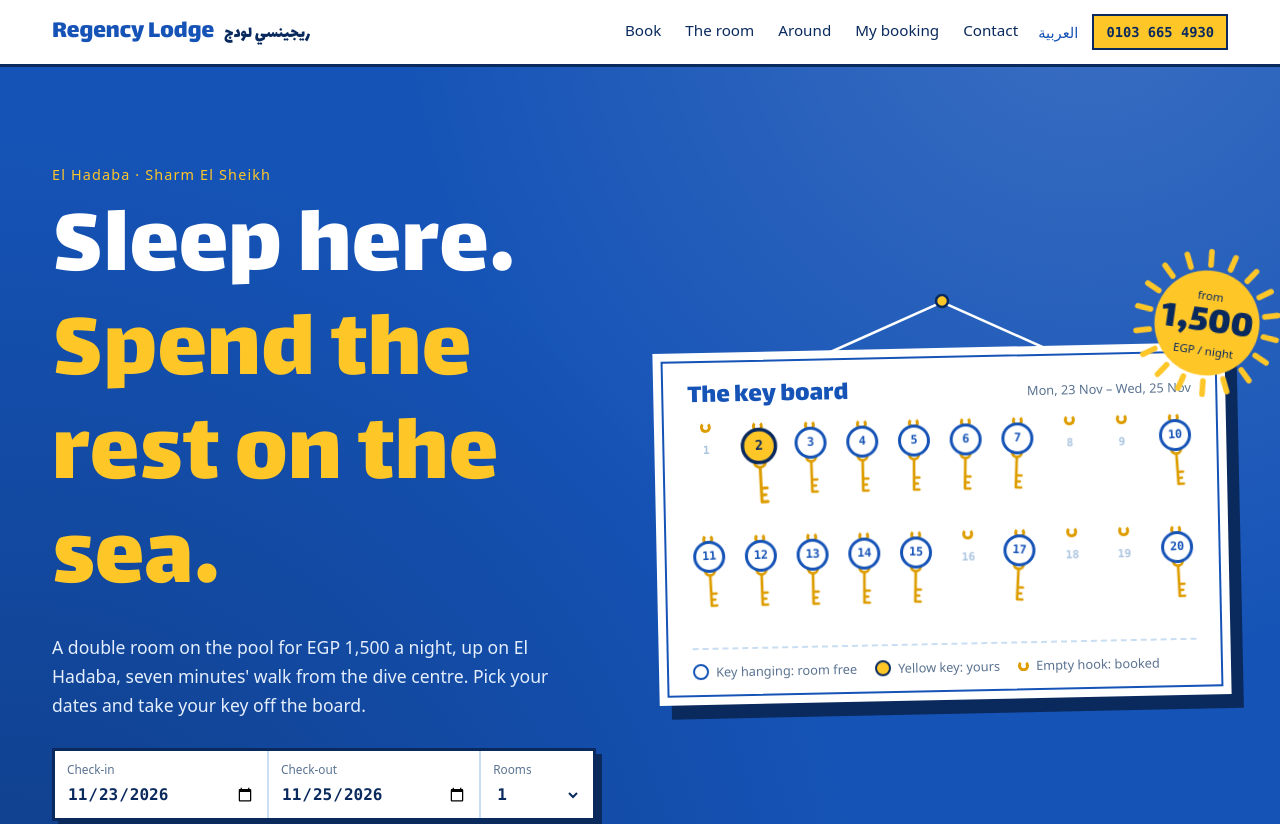
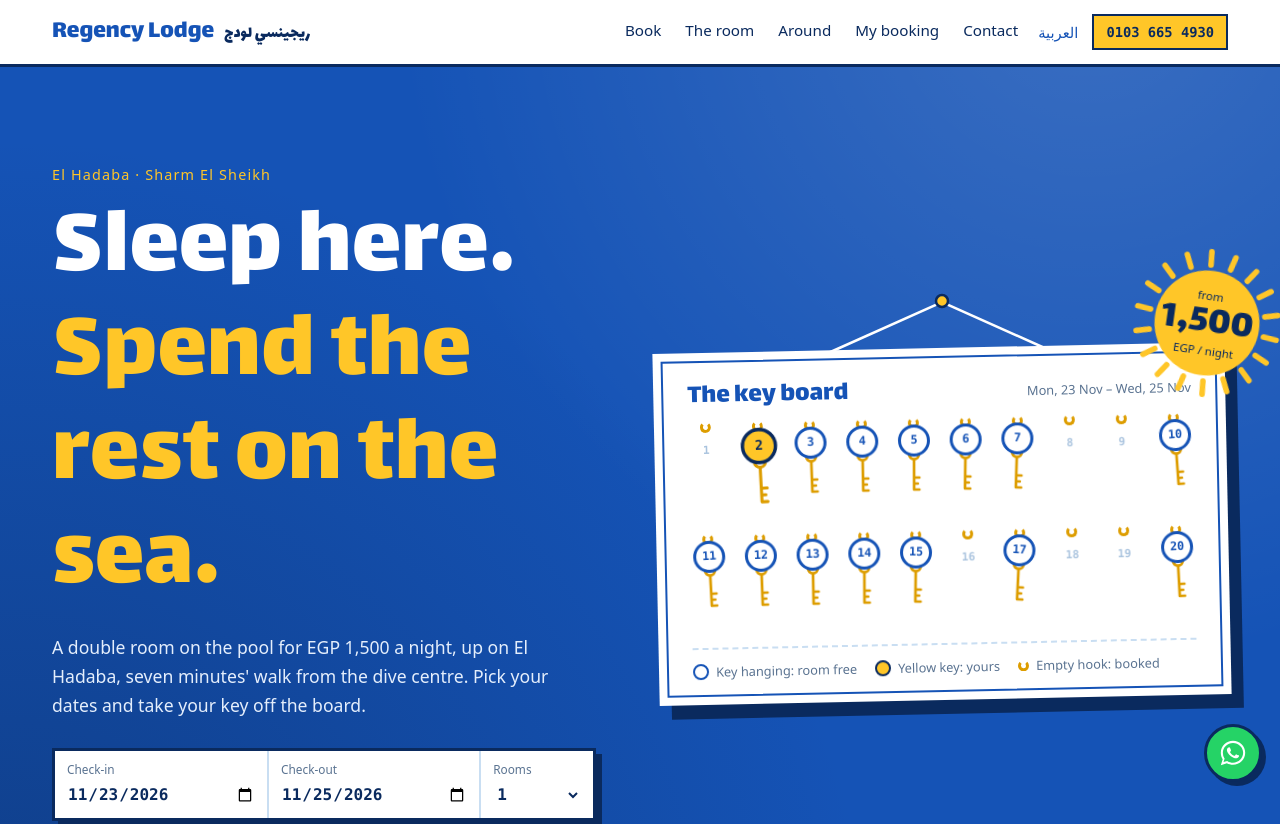
Before and after one commit to jeeveshverma/regency-lodge-sharm, an Astro site: page /en in a window 1280 px wide. Shown: the top 824 px of the page. Built offline with nearby package versions, Linux system fonts and the light colour scheme; Astro itself is replaced by a stand-in of ours.

Commit message:
Floating WhatsApp button, bottom right; WhatsApp number 01122776555

```diff
--- a/scripts/booktest.mjs
+++ b/scripts/booktest.mjs
@@ -37,7 +37,7 @@ for (const [lang, pre] of [['ar', '/'], ['en', '/en/']]) for (const width of [39
   const ref = await page.textContent('#ref');
   check(`${tag} booking number given`, /^RL-[A-Z2-9]{5}$/.test(ref), ref);
   const wa = decodeURIComponent(await page.getAttribute('#send-wa', 'href'));
-  check(`${tag} WhatsApp message carries number and total`, wa.startsWith('https://wa.me/201036654930?text=') && wa.includes(ref) && wa.includes('9,600'), wa.slice(0, 80));
+  check(`${tag} WhatsApp message carries number and total`, wa.startsWith('https://wa.me/201122776555?text=') && wa.includes(ref) && wa.includes('9,600'), wa.slice(0, 80));
   if (shots) await page.screenshot({ path: `${shots}/book3-${lang}-${width}.png`, fullPage: true });
   const over = await page.evaluate(() => document.documentElement.scrollWidth - innerWidth);
   check(`${tag} no sideways scroll`, over <= 0, over);
--- a/src/components/Layout.astro
+++ b/src/components/Layout.astro
@@ -72,7 +72,7 @@ const hotel = {
       <h2>{t('contact.title')}</h2>
       <dl class="foot-list">
         <div><dt>{t('contact.phone')}</dt><dd><a class="num" href={`tel:${SITE.phone}`} dir="ltr">{SITE.phoneDisplay}</a></dd></div>
-        <div><dt>{t('contact.whatsapp')}</dt><dd><a class="num" href={`https://wa.me/${SITE.whatsapp}`} dir="ltr" target="_blank" rel="noopener">+20 103 665 4930</a></dd></div>
+        <div><dt>{t('contact.whatsapp')}</dt><dd><a class="num" href={`https://wa.me/${SITE.whatsapp}`} dir="ltr" target="_blank" rel="noopener">{SITE.whatsappDisplay}</a></dd></div>
         <div><dt>{t('contact.email')}</dt><dd><a href={`mailto:${SITE.email}`} dir="ltr">{SITE.email}</a></dd></div>
         <div><dt>{t('contact.address')}</dt><dd>{SITE.street[lang]}<br />{SITE.city[lang]}</dd></div>
       </dl>
@@ -80,5 +80,9 @@ const hotel = {
       <p class="foot-credit">{t('foot.credit')}</p>
     </div>
   </footer>
+
+  <a class="wa-float" href={`https://wa.me/${SITE.whatsapp}`} target="_blank" rel="noopener" aria-label={t('contact.whatsapp')}>
+    <svg viewBox="0 0 32 32" width="30" height="30" aria-hidden="true"><path fill="currentColor" d="M16 3C8.8 3 3 8.7 3 15.8c0 2.5.7 4.9 2 6.9L3 29l6.5-2c1.9 1 4.1 1.6 6.5 1.6 7.2 0 13-5.7 13-12.8S23.200 3 16 3Zm0 23.300c-2.100 0-4.100-.6-5.800-1.600l-.4-.3-3.900 1.200 1.200-3.700-.3-.4a10.300 10.300 0 0 1-1.600-5.700C5.200 10 10 5.300 16 5.300S26.800 10 26.800 15.800 22 26.300 16 26.300Zm5.900-7.800c-.3-.2-1.900-.9-2.200-1-.3-.1-.5-.2-.7.2l-1 1.200c-.2.2-.4.2-.7.1-1.900-.9-3.200-1.700-4.400-3.800-.3-.6.3-.5.9-1.700.1-.2 0-.4 0-.6l-1-2.400c-.3-.6-.5-.5-.7-.5h-.6c-.2 0-.6.1-.9.4-1.100 1.200-1.300 2.500-.9 3.700.6 1.800 2.700 5.300 6.800 6.900 2.300.9 3.200.7 4.100.3.800-.4 1.600-1.200 1.800-1.900.1-.5.1-.8-.5-.9Z"/></svg>
+  </a>
 </body>
 </html>
--- a/src/data/site.ts
+++ b/src/data/site.ts
@@ -3,7 +3,8 @@ export const SITE = {
   name: { ar: 'ريجينسي لودج', en: 'Regency Lodge' },
   phone: '+201036654930',
   phoneDisplay: '0103 665 4930',
-  whatsapp: '201036654930', // to confirm: assumed the same as the phone
+  whatsapp: '201122776555',
+  whatsappDisplay: '+20 112 277 6555',
   email: 'Regencylodge@royalhils.com',
   street: { ar: 'شارع مجلس المدينة، الهضبة', en: 'Magles El-Madina St, El Hadaba' },
   city: { ar: 'شرم الشيخ، جنوب سيناء', en: 'Sharm El Sheikh, South Sinai' },
--- a/src/styles/global.css
+++ b/src/styles/global.css
@@ -299,3 +299,9 @@ html[lang='ar'] .count { padding: 2px 18px 4px; }
 .tag-plate::before { content: ''; position: absolute; inset-inline-start: 16px; top: 50%; width: 15px; height: 15px; margin-top: -8px; border-radius: 50%; background: var(--white); border: 3px solid var(--navy); }
 .tag-plate span { font-size: 0.8rem; color: var(--navy); font-weight: 500; }
 .tag-plate b { font-size: clamp(1.7rem, 7vw, 2.4rem); color: var(--navy); letter-spacing: 0.04em; line-height: 1.2; }
+
+/* ---------- floating WhatsApp button ---------- */
+.wa-float { position: fixed; right: 18px; bottom: calc(18px + env(safe-area-inset-bottom)); z-index: 30; width: 58px; height: 58px; border-radius: 50%; display: grid; place-items: center; background: #25d366; color: #fff; border: 3px solid var(--navy); box-shadow: 4px 4px 0 var(--navy); transition: translate 0.15s, box-shadow 0.15s; }
+.wa-float:hover, .wa-float:focus-visible { translate: -2px -2px; box-shadow: 6px 6px 0 var(--navy); }
+@media (prefers-reduced-motion: reduce) { .wa-float { transition: none; } }
+@media print { .wa-float { display: none; } }
```
